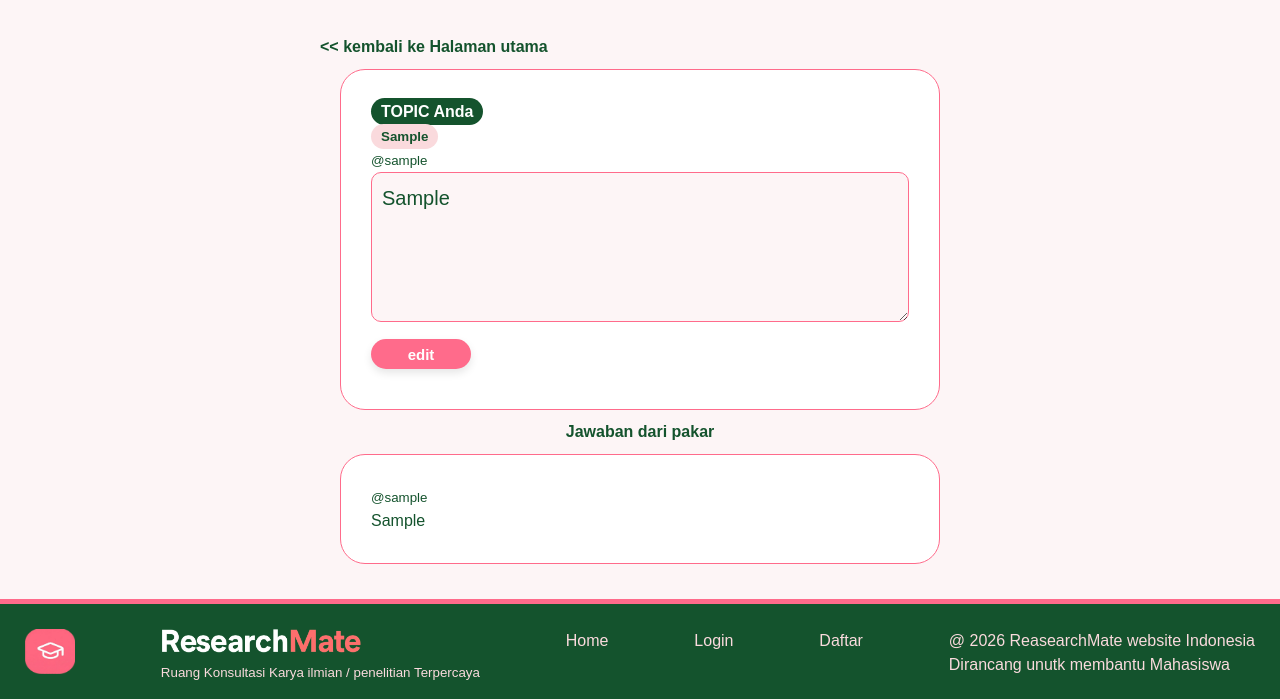
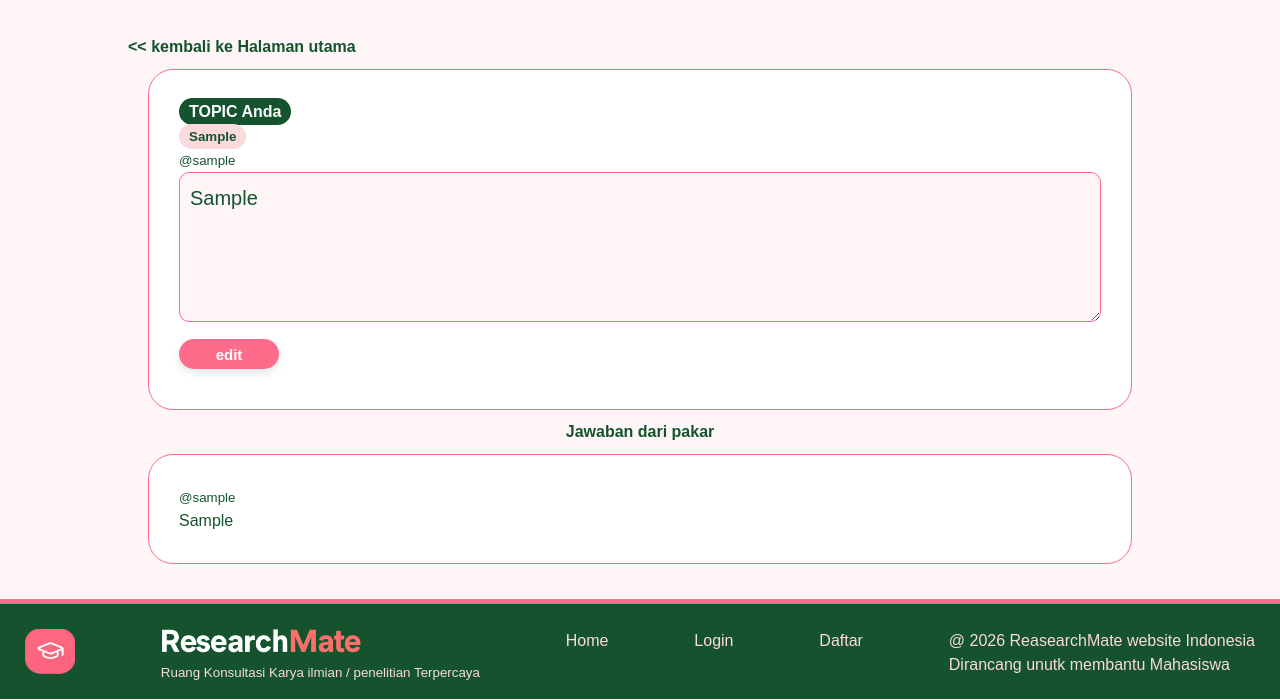
Before and after one commit to Faizal24L/PAW2026-1-D02_website, a PHP site: page /PAW_11/client/topic_detail.php?id_topic=1 in a window 1280 px wide. Shown: the part 100-800 px from the top of the page. Run offline with PHP 8.4, Linux system fonts and the light colour scheme; the visitor is signed in with stand-in values (Sample User, id 1); tables that the repository leaves empty or names only in its code hold one stand-in row (values such as "Sample post").

Commit message:
hfsdgufrfgfvcvfjderfytreffxfkjdjkgcn

```diff
--- a/client/topic_detail.php
+++ b/client/topic_detail.php
@@ -61,7 +61,7 @@
 
         <!-- content -->
         <div class="content">
-            <div class="box_tengah">
+            <div class="box_tengah_topik">
                 <a href="./dashboard_client.php"><< kembali ke Halaman utama</a>
                 <?php if($user[0]['id_user'] == $_SESSION['id_user']): ?>
                     <form action="topic_detail.php?id_topic=<?= $IDtopic ?>" method="POST" class="box">
--- a/css/style.css
+++ b/css/style.css
@@ -114,10 +114,18 @@ img {
   box-sizing: border-box;
 }
 
-.box_tengah a {
+.box_tengah a,
+.box_tengah_topik a {
   color: #14532d;
   text-decoration: none;
   font-weight: bold;
+}
+
+.box_tengah_topik {
+  width: 80%;
+  margin: 35px auto;
+  color: #14532d;
+  box-sizing: border-box;
 }
 
 .box_form_atas {
```
